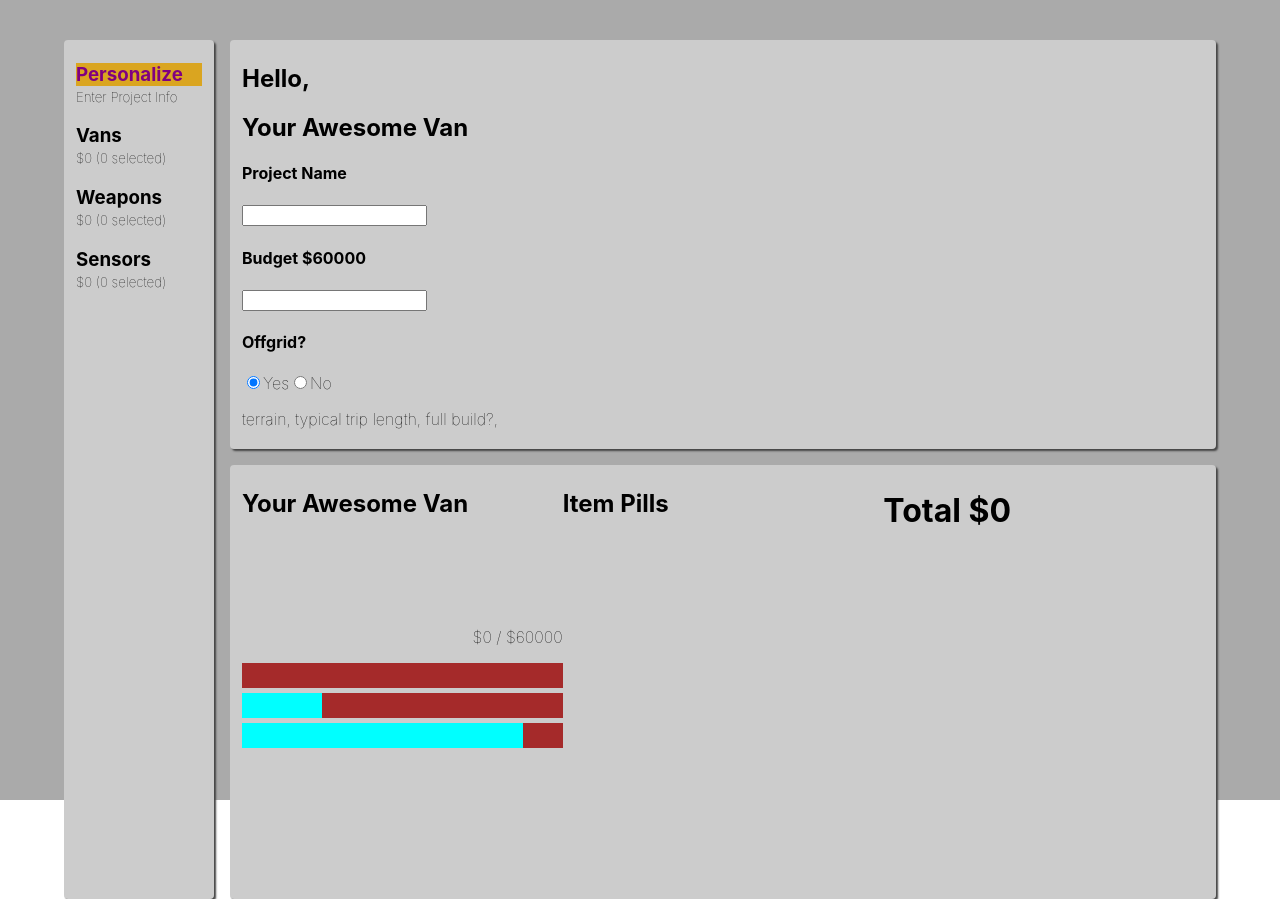
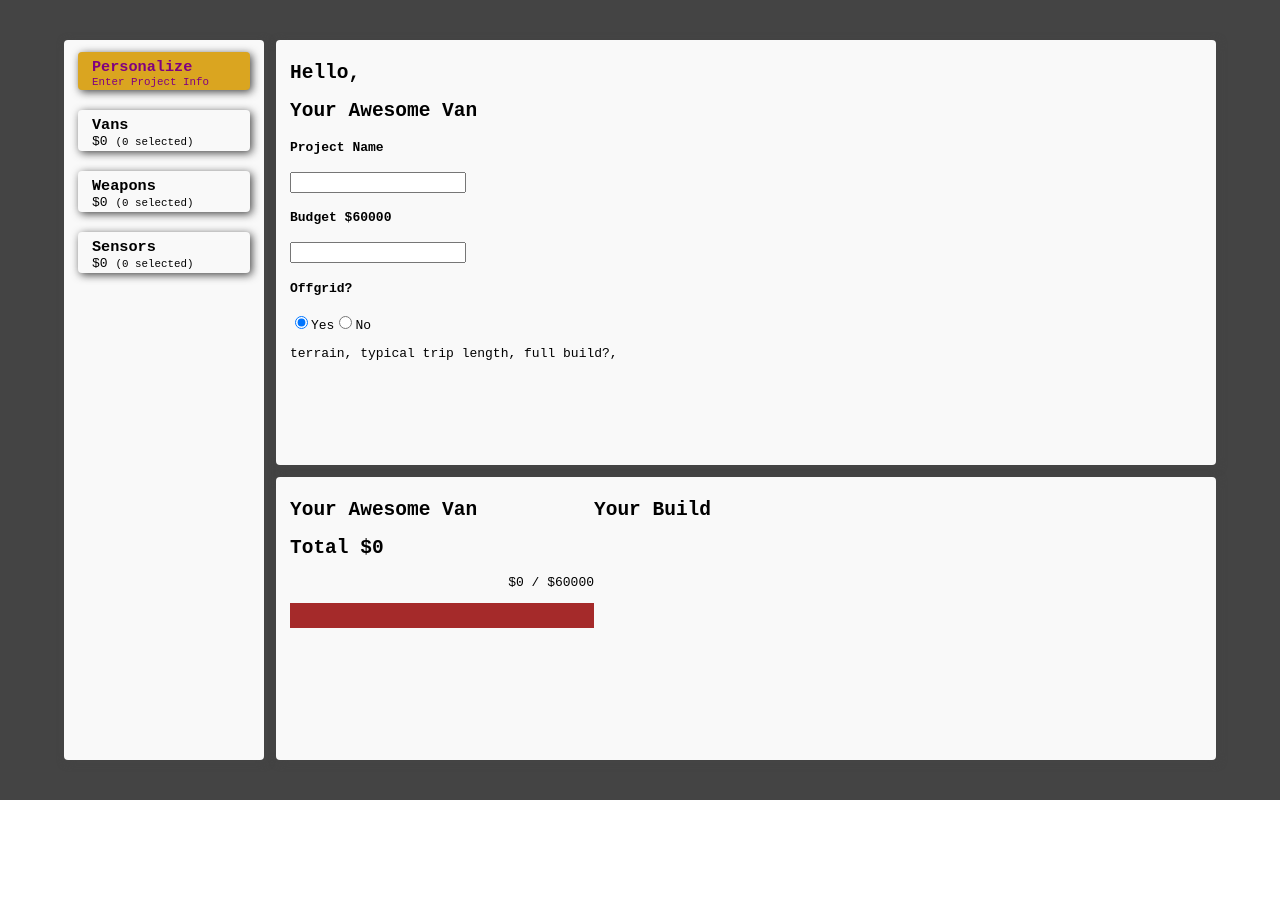
Before and after one commit to garrettgsb/ogc-widgets, a React (Create React App) app: page / in a window 1280 px wide. After the commit the page ends 800 px from the top, so only its background shows below. Built offline with nearby package versions, Linux system fonts and the light colour scheme.

Commit message:
Made it pretty

```diff
--- a/src/App-but-pretty.css
+++ b/src/App-but-pretty.css
@@ -1,16 +1,22 @@
 :root {
-  --bg-dark: #aaa;
-  --bg-med: #ccc;
-  --bg-light: #eee;
+  /* --bg-dark: #f0f0f0; */
+  --bg-dark: #444;
+  --bg-med: #f9f9f9;
+  --bg-light: #ffffff;
   font-weight: 100;
+  box-sizing: border-box;
+}
+
+* {
+  font-family: monospace;
   box-sizing: border-box;
 }
 
 .layout-manager {
   display: grid;
-  grid-template-columns: 150px 1fr 1fr 1fr;
+  grid-template-columns: 200px 1fr 1fr 1fr;
   grid-template-rows: 3fr 2fr;
-  grid-gap: 16px;
+  grid-gap: 12px;
   width: 90vw;
   height: 90vh;
 }
@@ -39,14 +45,15 @@
   grid-row: 2/3;
   display: grid;
   grid-template-columns: 1fr 1fr 1fr;
-  grid-template-rows: 1fr 1fr 1fr;
+  /* grid-template-rows: 1fr 1fr 1fr; */
 }
 
 .cardlike {
   background: var(--bg-med);
   border-radius: 4px;
+  border: 2px solid transparent;
   padding: 4px 12px;
-  box-shadow: 2px 2px 2px #444;
+  box-shadow: 2px 2px 8px #444;
 }
 
 .cardlike.light {
@@ -56,7 +63,7 @@
 .one-third-two-thirds {
   display: grid;
   grid-template-columns: 1fr 2fr;
-  grid-gap: 16px;
+  grid-gap: 12px;
   width: 100%;
   height: 100%;
   /* grid-template-rows: 1fr; */
@@ -79,8 +86,18 @@
 }
 
 .menu-item {
+  display: flex;
+  justify-content: space-between;
   padding-bottom: 0;
-  margin-bottom: 0;
+  margin: 20px 0;
+}
+
+.menu-item:first-child {
+  margin-top: 6px;
+}
+
+.menu-item:last-child {
+  margin-bottom: 6px;
 }
 
 .menu-item:hover {
@@ -92,7 +109,15 @@
   color: purple;
 }
 
-.having-chosen::after {
+.sidebar .menu-item {
+  flex-direction: column;
+}
+
+.sidebar .menu-item h3 {
+  margin: 0;
+}
+
+.having-chosen > h3::after {
   content: '✅';
   padding: 5px;
 }
@@ -153,14 +178,9 @@
   margin: 0 4px
 }
 
-.total-price {
-  grid-column: 3/4;
-  grid-row: 1/2;
-}
-
-.item-pill-title {
+.item-pills {
   grid-column: 2/3;
-  grid-row: 1
+  grid-row: 1/-1
 }
 
 .item-pill-box {
@@ -190,3 +210,7 @@
   grid-auto-flow: row;
   /* grid-row: 1/-1; */
 }
+
+.personalize {
+  height: 100%;
+}
--- a/src/PaneManagerWidget.js
+++ b/src/PaneManagerWidget.js
@@ -32,7 +32,7 @@ const ItemSelectionView = ({ items, setRightSideFocus, rightSideFocus, updateSel
             <h3>{item.title}</h3>
             <p>${item.price}</p>
             {/* <img src={aTeam} alt="The A Team" className="small-image" /> */}
-            <button onClick={() => updateSelected(item.title)}>Add {item.title} to Project</button>
+            <button onClick={() => updateSelected(item.title)}>{ isChosen ? '➖ Remove' : '➕ Add'}</button>
           </div>
         )
       })}
@@ -170,7 +170,6 @@ const PaneManagerWidget = () => {
   return (
     <UserInputContext.Provider value={{ title, selectedCategory, updateTitle, budget, updateBudget, updateSelected, isOffgrid, updateIsOffgrid }}>
       <main className="layout-manager">
-        {/* <p>{JSON.stringify(appData)}</p> */}
         <SideBar categories={appCategories} selectedCategory={selectedCategory} setSelectedCategory={setSelectedCategory} selections={selections} appData={appData} getPriceByCategory={getPriceByCategory} />
         <ItemContentArea items={items} updateSelected={updateSelected} selections={selections} />
         <BottomBar selections={selections} appData={appData} />
--- a/src/components/BottomBar.js
+++ b/src/components/BottomBar.js
@@ -26,16 +26,15 @@ const BottomBar = ({ selections, appData }) => {
 
   return (
     <div className="bottombar cardlike">
+      <aside className="progress-bar">
         <h2>{title}</h2>
-      <h1 className="total-price">Total ${currentCost}</h1>
-      <aside className="progress-bar">
+        <h1>Total ${currentCost}</h1>
         <p className="budget-tracker">${currentCost} / ${budget}</p>
         <ProgressBar value={currentCost} max={budget} />
-        <ProgressBar value={20} max={80} />
-        <ProgressBar value={70} max={80} />
       </aside>
 
-      <h2 className="item-pill-title">Item Pills</h2>
+      <div className="item-pills">
+        <h2>Your Build</h2>
         <div className="item-pill-box">
           {
             pillList.map((pill) => {
@@ -46,6 +45,7 @@ const BottomBar = ({ selections, appData }) => {
           }
         </div>
       </div>
+    </div>
   )
 }
 
--- a/src/components/Personalize.js
+++ b/src/components/Personalize.js
@@ -4,7 +4,7 @@ import { UserInputContext } from "../contexts";
 const Personalize = () => {
   const { title, updateTitle, budget, updateBudget, isOffgrid, updateIsOffgrid } = useContext(UserInputContext);
   return (
-    <div className="cardlike">
+    <div className="personalize cardlike">
       <h1>Hello,</h1>
       <h1>{title}</h1>
       <h4>Project Name</h4>
--- a/src/components/SideBar.js
+++ b/src/components/SideBar.js
@@ -12,20 +12,20 @@ const SideBar = ({ categories, selectedCategory, setSelectedCategory, selections
         Object.values(categories).map((category) => {
           const selectedClass = selectedCategory === category ? 'selected' : '';
           const hasChosenClass = categoriesHavingChosen.includes(category) ? 'having-chosen' : '';
-          const classList = ['menu-item', selectedClass, hasChosenClass].join(' ');
+          const classList = ['menu-item', 'cardlike', selectedClass, hasChosenClass].join(' ');
           const count = categoriesHavingChosen.filter(c => c === category).length;
           const categoryPrice = selections.length === 0 ? 0 : getPriceByCategory(category, selections, appData);
 
           return (
-            <>
-              <h3 className={classList} onClick={() => setSelectedCategory(category)} >{category}</h3>
+            <div className={classList} onClick={() => setSelectedCategory(category)} >
+              <h3>{category}</h3>
               {
                 category === "Personalize" ?
                   <small>Enter Project Info</small>
                   :
-                  <p style={{ margin: 0, padding: 0 }}><small style={{ margin: 0, padding: 0 }}>${categoryPrice} ({count} selected)</small></p>
+                  <p style={{ margin: 0, padding: 0 }}>${categoryPrice} <small style={{ margin: 0, padding: 0 }}>({count} selected)</small></p>
               }
-            </>
+            </div>
           );
         })
       }
```
Lines whose indentation alone changed are shown as unchanged.
